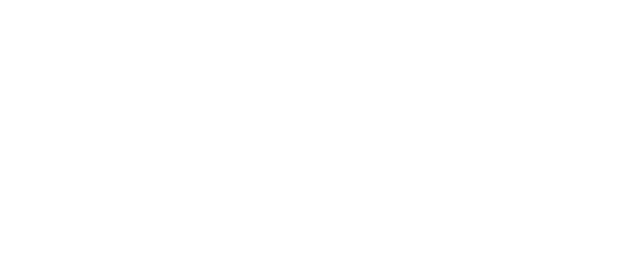
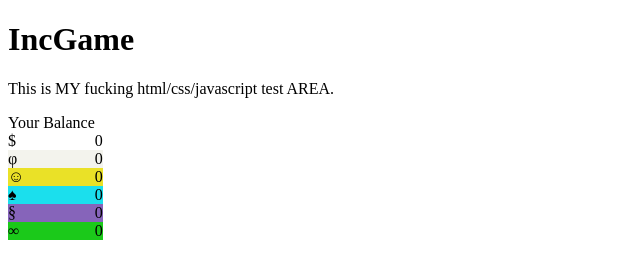
Before and after one commit to kollerbert/IncGame, a plain HTML site: page Vision.html in a window 1280 px wide. Shown: the whole page, without its empty margins (0-640 px from the left). Drawn offline with nearby package versions, Linux system fonts and the light colour scheme.

Commit message:
Update Vision.html

```diff
--- a/Vision.html
+++ b/Vision.html
@@ -1,6 +1,28 @@
+<!DOCTYPE html>
 <html>
 <head>
     <title>My first web page</title>
     <link rel="stylesheet" href="vision.css">
+    <script src="vision.js"></script>
+    <script src="https://ajax.googleapis.com/ajax/libs/jquery/3.3.1/jquery.min.js"></script>
+
 </head>
-  </html>
+
+
+
+<body>
+<h1 class="vision">IncGame</h1>
+<p>This is MY fucking html/css/javascript test AREA.</p>
+
+
+<div2 id="balances">
+  <table class="moneyContainer" cellpadding="0" cellspacing="0" border="0" style="background-color: #FFFFFF">
+    <tr><td>Your Balance</td></tr>
+    <tr style="background-color:#FFFFFF"><td class="shrink">$</td><td class="value" id="myMoney">0</td></tr>
+    <tr style="background-color:#F3F3ED"><td class="shrink">φ</td><td class="value" id="myMoney2">0</td></tr>
+    <tr style="background-color:#EAE127"><td class="shrink">☺</td><td class="value" id="myMoney3">0</td></tr>
+    <tr style="background-color:#1BDFED"><td class="shrink">♠</td><td class="value" id="myMoney4">0</td></tr>
+    <tr style="background-color:#8664BA"><td class="shrink">§</td><td class="value" id="myMoney5">0</td></tr>
+    <tr style="background-color:#1BC91A"><td class="shrink">∞</td><td class="value" id="myMoney6">0</td></tr>
+  </table>
+  <div>
```
